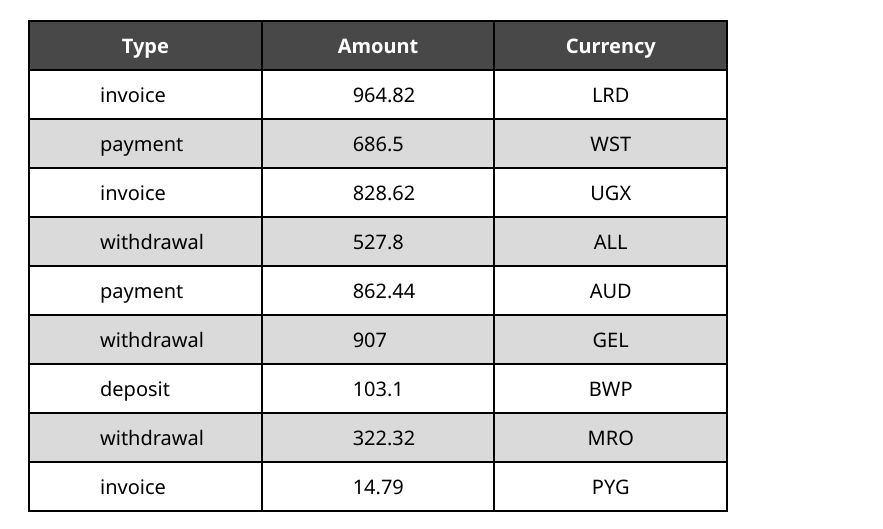
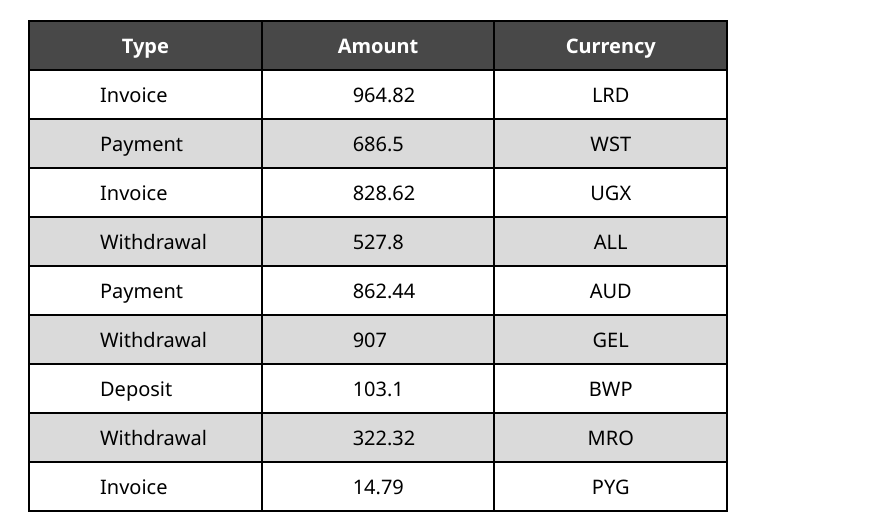
Before and after one commit to Hanna-Nahrebelna/goit-react-hw-01, a React (Vite) app: page / in a window 1280 px wide. Shown: the part 935-1464 px from the top of the page, without its empty margins (0-883 px from the left). Built offline with nearby package versions, Linux system fonts and the light colour scheme.

Commit message:
TransactionsHistory.module.css updated

```diff
--- a/src/components/TransactionHistory/TransactionHistory.module.css
+++ b/src/components/TransactionHistory/TransactionHistory.module.css
@@ -24,6 +24,10 @@ td {
   border: 2px solid #000000;
 }
 
+td:first-child {
+  text-transform: capitalize;
+}
+
 .tableType {
   text-align: left;
   padding-left: 70px;
```
